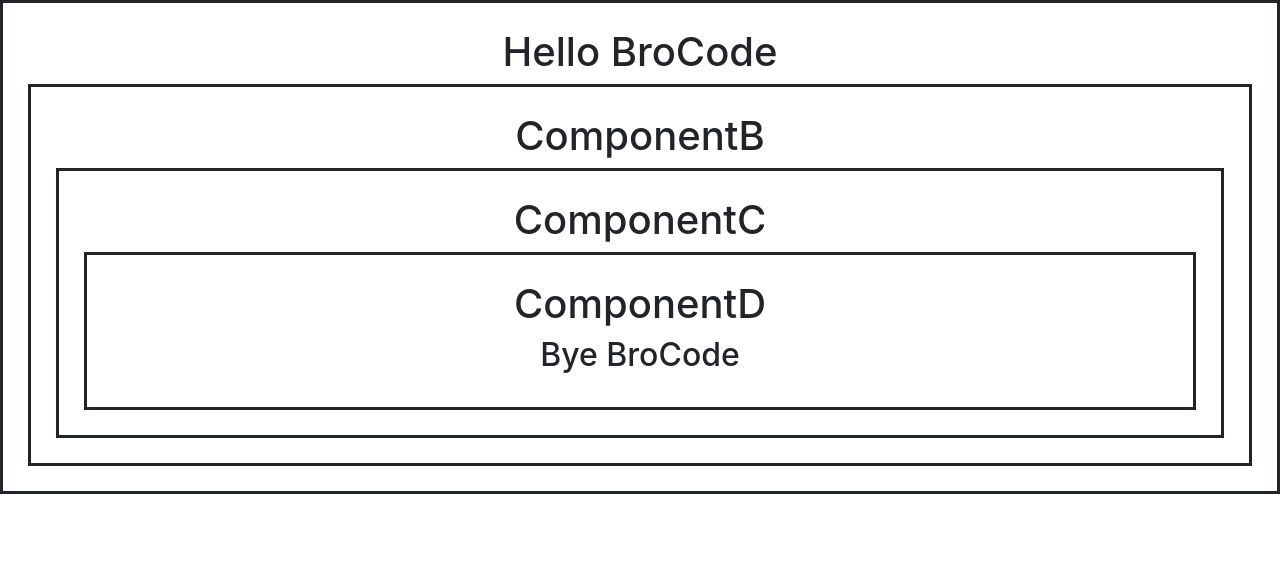
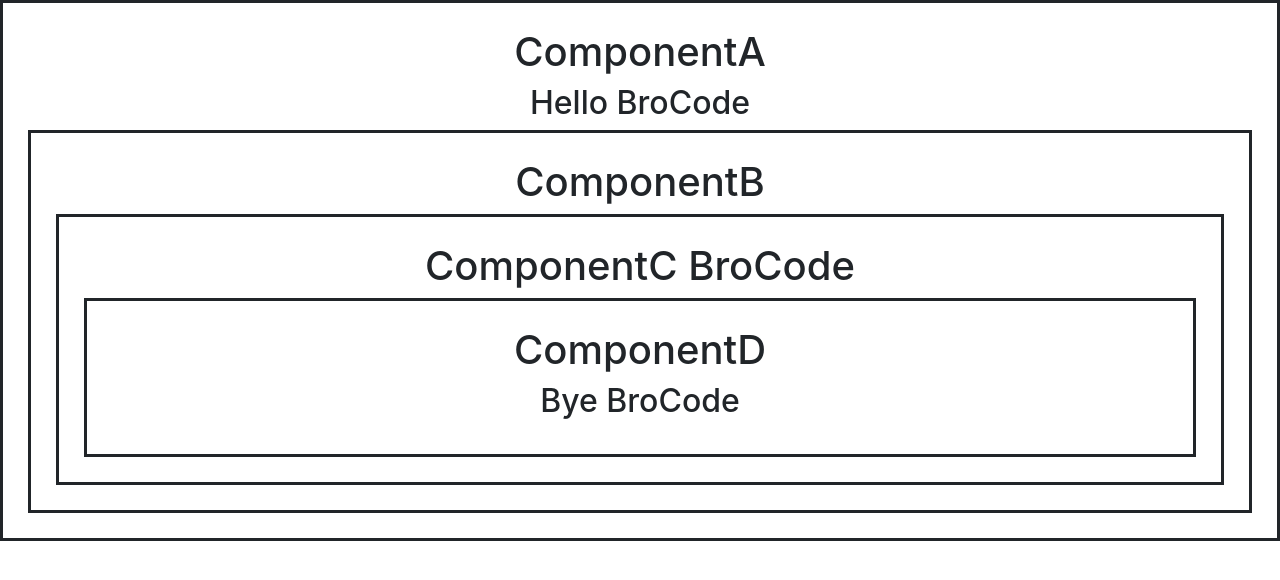
Before and after one commit to mah-esh-arjan/Test-Project, a React (Create React App) app: page / in a window 1280 px wide. Shown: the top 580 px of the page. Built offline with nearby package versions, Linux system fonts and the light colour scheme; the HTML template or start-up script is replaced by a standard one.

Commit message:
Fix prop drilling using useContext

```diff
--- a/src/UsingContext/ComponentA.js
+++ b/src/UsingContext/ComponentA.js
@@ -1,15 +1,22 @@
-import { useState } from "react";
+import { useState, createContext } from "react";
 import ComponentB from './ComponentB.js';
 import './Component.css';
 
+export const NameContext = createContext();
+
 const ComponentA = () => {
+
+
 
     const [user,setUser] = useState("BroCode");
 
     return(
         <div className="box">
-        <h1>Hello {user}</h1>
-        <ComponentB props={user}/>
+         <h1>ComponentA</h1>
+          <h2>Hello {user}</h2>
+        <NameContext.Provider value={user}>
+        <ComponentB  />
+        </NameContext.Provider>
         </div>
     )
 }
--- a/src/UsingContext/ComponentB.js
+++ b/src/UsingContext/ComponentB.js
@@ -2,12 +2,12 @@ import ComponentC from './ComponentC.js';
 import './Component.css';
 
 
-const ComponentB = ({props}) => {
+const ComponentB = () => {
 
     return(
         <div className="box">
             <h1>ComponentB</h1>
-           <ComponentC props={props}/>
+           <ComponentC />
          </div>
     )
 }
--- a/src/UsingContext/ComponentC.js
+++ b/src/UsingContext/ComponentC.js
@@ -1,14 +1,16 @@
 import ComponentD from './ComponentD.js';
 import './Component.css';
+import { useContext } from 'react';
+import { NameContext } from './ComponentA.js';
 
+const ComponentC = () => {
 
-const ComponentC = ({props}) => {
-
+    const name = useContext(NameContext)
 
     return(
         <div className="box">
-            <h1>ComponentC</h1>
-            <ComponentD props={props} />
+            <h1>ComponentC {name}</h1>
+            <ComponentD  />
          </div>
     )
 }
--- a/src/UsingContext/ComponentD.js
+++ b/src/UsingContext/ComponentD.js
@@ -1,13 +1,15 @@
-
+import { useContext } from 'react';
+import { NameContext } from './ComponentA';
 
 import './Component.css';
 
-const ComponentD = ({props}) => {
+const ComponentD = () => {
+    const name = useContext(NameContext);
 
     return(
         <div className="box">
             <h1>ComponentD</h1>
-            <h2> Bye {props }</h2>
+            <h2> Bye {name }</h2>
         </div>
     )
 }
```
